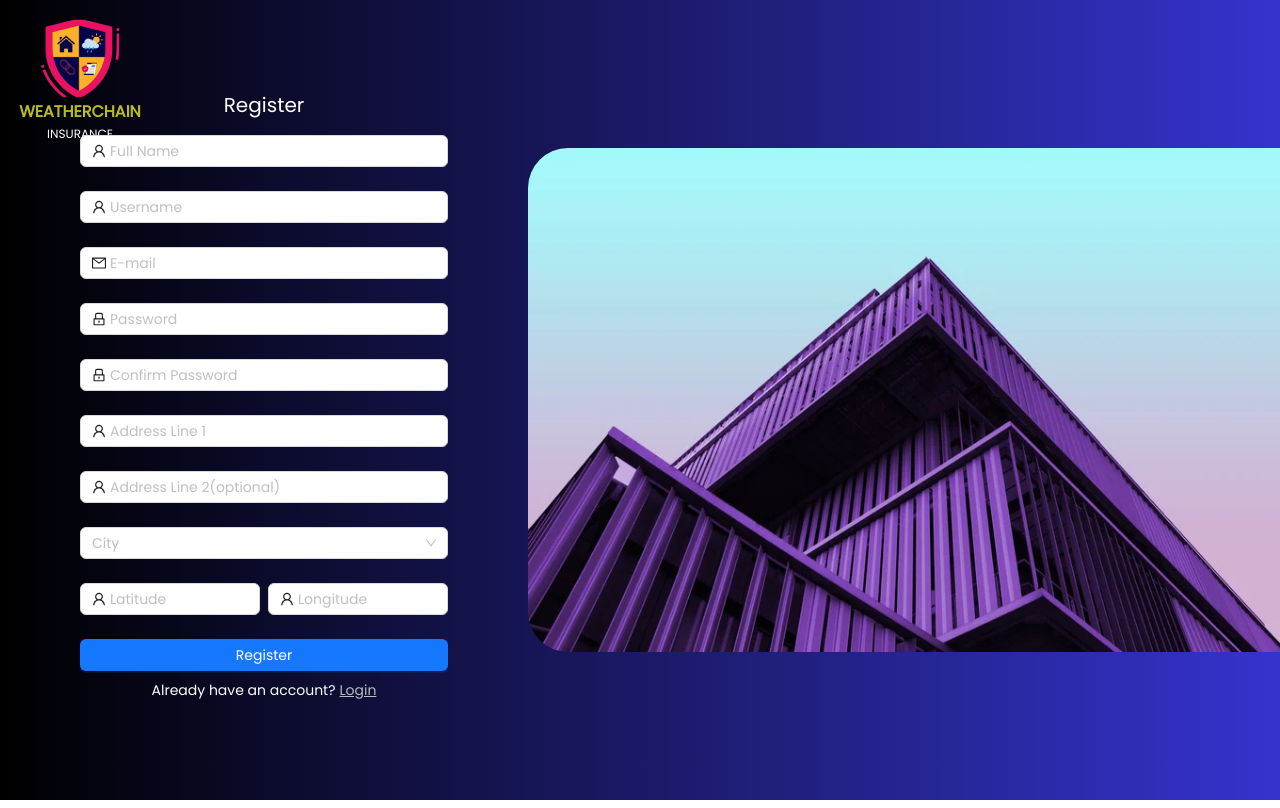
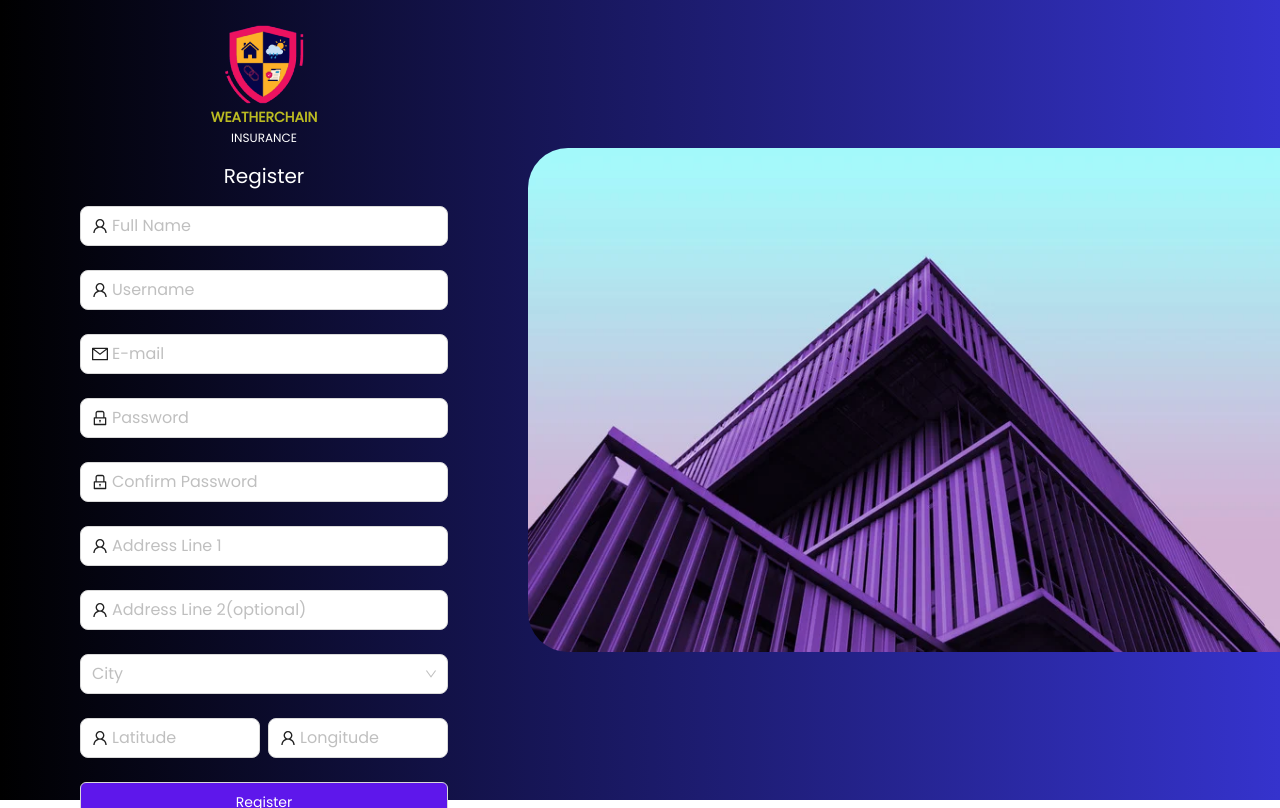
Before and after one commit to kage007-master/insurance, a React (Create React App) app in the folder frontend/: page /signup in a window 1280 px wide. Built offline with nearby package versions, Linux system fonts and the light colour scheme; no server answers.

Commit message:
update login page

```diff
--- a/frontend/src/App.css
+++ b/frontend/src/App.css
@@ -40,6 +40,9 @@
 .login-form {
   width: 100%;
   max-width: 400px;
+  display: flex;
+  flex-direction: column;
+  align-items: center;
 }
 
 .login-form-forgot {
--- a/frontend/src/components/Logo/Logo.tsx
+++ b/frontend/src/components/Logo/Logo.tsx
@@ -8,7 +8,7 @@ const Logo: React.FC<Props> = ({ className }) => {
       <div className={"w-32 h-32 flex flex-col justify-center items-center uppercase" + className}>
         <img src="/images/logo.png" alt="logo" className="w-20 h-20" />
         <p className="text-[#bb2] font-bold py-0.5">WeatherChain</p>
-        <p className="text-xs">Insurance</p>
+        <p className="text-xs text-white">Insurance</p>
       </div>
     </>
   );
--- a/frontend/src/pages/auth/Login/Login.tsx
+++ b/frontend/src/pages/auth/Login/Login.tsx
@@ -26,13 +26,13 @@ const Login: React.FC = () => {
 
   return (
     <div className="flex justify-center w-full items-center text-white login-back" ref={ref}>
-      <Logo className={" absolute left-4 top-4"} />
       <Form
         name="normal_login"
         className="login-form p-4 md:mx-16"
         initialValues={{ remember: true }}
         onFinish={onFinish}
       >
+        <Logo className={""} />
         <p className="text-xl mt-4 text-white">Login</p>
         <p className="my-2 text-white">Sign in to continue</p>
         {error && (
@@ -45,25 +45,27 @@ const Login: React.FC = () => {
         )}
         <Form.Item
           name="email"
+          className="w-full"
           rules={[{ required: true, message: "Please input your E-mail!" }]}
         >
           <Input
             prefix={<MailOutlined className="site-form-item-icon" />}
-            placeholder="E-mail"
+            placeholder="E-mail" size="large"
           />
         </Form.Item>
         <Form.Item
           name="password"
+          className="w-full"
           rules={[{ required: true, message: "Please input your Password!" }]}
         >
           <Input
             prefix={<LockOutlined className="site-form-item-icon" />}
             type="password"
-            placeholder="Password"
+            placeholder="Password" size="large"
           />
         </Form.Item>
-        <Form.Item>
-          <Button type="primary" htmlType="submit" className="w-full">
+        <Form.Item className="w-full">
+          <Button htmlType="submit" className="w-full !bg-[#5e17eb] text-white h-[40px]">
             Login
           </Button>
           <div className="flex mt-2 justify-center gap-1 text-white">
--- a/frontend/src/pages/auth/Signup/Signup.tsx
+++ b/frontend/src/pages/auth/Signup/Signup.tsx
@@ -28,33 +28,33 @@ const Signup: React.FC = () => {
 
   return (
     <div className="flex justify-center w-full items-center text-white login-back">
-      <Logo className={" absolute left-4 top-4"} />
       <Form
         name="normal_login"
-        className="login-form p-4 md:mx-16"
+        className="login-form p-4 md:mx-16 h-full overflow-auto mt-4"
         onFinish={onFinish}
       >
+        <Logo className={""} />
         <p className="text-xl my-4 text-white">Register</p>
         <Form.Item
-          name="fullname"
+          name="fullname" className="w-full"
           rules={[{ required: true, message: "Please input your Fulll Name!" }]}
         >
           <Input
             prefix={<UserOutlined className="site-form-item-icon" />}
-            placeholder="Full Name"
+            placeholder="Full Name" size="large"
           />
         </Form.Item>
         <Form.Item
-          name="username"
+          name="username" className="w-full"
           rules={[{ required: true, message: "Please input your Username!" }]}
         >
           <Input
             prefix={<UserOutlined className="site-form-item-icon" />}
-            placeholder="Username"
+            placeholder="Username" size="large"
           />
         </Form.Item>
         <Form.Item
-          name="email"
+          name="email" className="w-full"
           rules={[
             {
               type: "email",
@@ -65,21 +65,21 @@ const Signup: React.FC = () => {
         >
           <Input
             prefix={<MailOutlined className="site-form-item-icon" />}
-            placeholder="E-mail"
+            placeholder="E-mail" size="large"
           />
         </Form.Item>
         <Form.Item
-          name="password"
+          name="password" className="w-full"
           rules={[{ required: true, message: "Please input your Password!" }]}
         >
           <Input
             prefix={<LockOutlined className="site-form-item-icon" />}
             type="password"
-            placeholder="Password"
+            placeholder="Password" size="large"
           />
         </Form.Item>
         <Form.Item
-          name="password2"
+          name="password2" className="w-full"
           rules={[
             {
               required: true,
@@ -100,30 +100,31 @@ const Signup: React.FC = () => {
           <Input
             prefix={<LockOutlined className="site-form-item-icon" />}
             type="password"
-            placeholder="Confirm Password"
+            placeholder="Confirm Password" size="large"
           />
         </Form.Item>
         <Form.Item
           name="line1"
+          className="w-full"
           rules={[{ required: true, message: "Please input your Address!" }]}
         >
           <Input
             prefix={<UserOutlined className="site-form-item-icon" />}
-            placeholder="Address Line 1"
+            placeholder="Address Line 1" size="large"
           />
         </Form.Item>
-        <Form.Item name="line2" rules={[{ required: false }]}>
+        <Form.Item name="line2" className="w-full" rules={[{ required: false }]}>
           <Input
             prefix={<UserOutlined className="site-form-item-icon" />}
-            placeholder="Address Line 2(optional)"
+            placeholder="Address Line 2(optional)" size="large"
           />
         </Form.Item>
         <Form.Item
           name="city"
-          className="text-left"
+          className="text-left w-full"
           rules={[{ required: true, message: "Please input your City!" }]}
         >
-          <Select placeholder="City" allowClear>
+          <Select placeholder="City" allowClear size="large">
             <Option value="Laval">Laval</Option>
             <Option value="Montreal">Montreal</Option>
             <Option value="Longueuil">Longueuil</Option>
@@ -136,7 +137,7 @@ const Signup: React.FC = () => {
           >
             <Input
               prefix={<UserOutlined className="site-form-item-icon" />}
-              placeholder="Latitude"
+              placeholder="Latitude" size="large"
             />
           </Form.Item>
           <Form.Item
@@ -147,13 +148,13 @@ const Signup: React.FC = () => {
           >
             <Input
               prefix={<UserOutlined className="site-form-item-icon" />}
-              placeholder="Longitude"
+              placeholder="Longitude" size="large"
             />
           </Form.Item>
         </div>
 
-        <Form.Item>
-          <Button type="primary" htmlType="submit" className="w-full">
+        <Form.Item className="w-full">
+          <Button htmlType="submit" className="w-full !bg-[#5e17eb] text-white h-[40px]">
             Register
           </Button>
           <div className="flex mt-2 justify-center gap-1 text-white">
```
Also changed, not shown: 2 other files (tests, documents, lock files or other folders).
